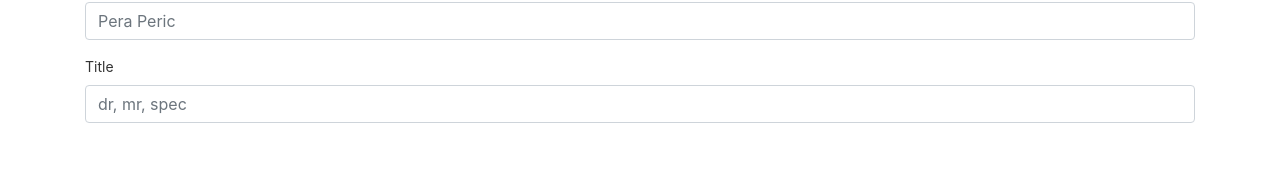
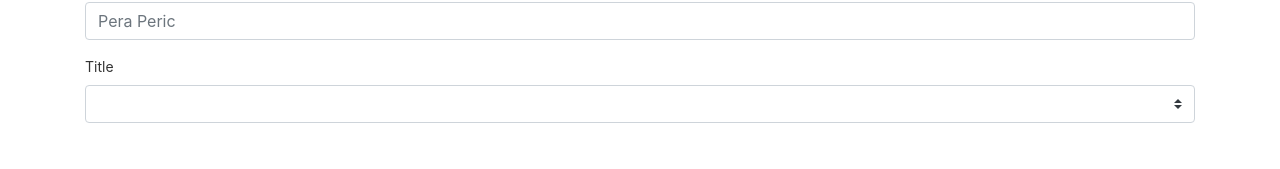
Before and after one commit to kjerinic/mock-rate-my-prof, an Angular app in the folder ratingFront/: page /teacher in a window 1280 px wide. Shown: the part 131-300 px from the top of the page. Built offline with nearby package versions, Linux system fonts and the light colour scheme; sample sign-in values are in the browser's storage.

Commit message:
Update teacher template with academic titles as options

```diff
--- a/ratingFront/src/app/components/teacher/teacher.component.html
+++ b/ratingFront/src/app/components/teacher/teacher.component.html
@@ -8,13 +8,28 @@
     </div>
     <div class="form-group">
       <label for="inputTitle">Title</label>
-      <input formControlName="Title" id="inputTitle" type="text" class="form-control" placeholder="dr, mr, spec">
+      <select class="custom-select" formControlName="Title" id="inputTitle">
+        <option value="redovni profesor">
+          redovni profesor
+        </option>
+        <option value="vanredni profesor">
+          vanredni profesor
+        </option>
+        <option value="docent">
+          docent
+        </option>
+        <option value="asistent">
+          asistent
+        </option>
+      </select>
     </div>
 
-    <button *ngIf="!isInEditMode" class="saveButton btn btn-block btn-dark" [disabled]="newTeacherForm.invalid" (click)="saveTeacher()">
+    <button *ngIf="!isInEditMode" class="saveButton btn btn-block btn-dark" [disabled]="newTeacherForm.invalid"
+            (click)="saveTeacher()">
       Create new teacher
     </button>
-    <button *ngIf="isInEditMode" class="saveButton btn btn-block btn-dark" [disabled]="newTeacherForm.invalid" (click)="saveEditedTeacher()">
+    <button *ngIf="isInEditMode" class="saveButton btn btn-block btn-dark" [disabled]="newTeacherForm.invalid"
+            (click)="saveEditedTeacher()">
       Save
     </button>
   </form>
```
